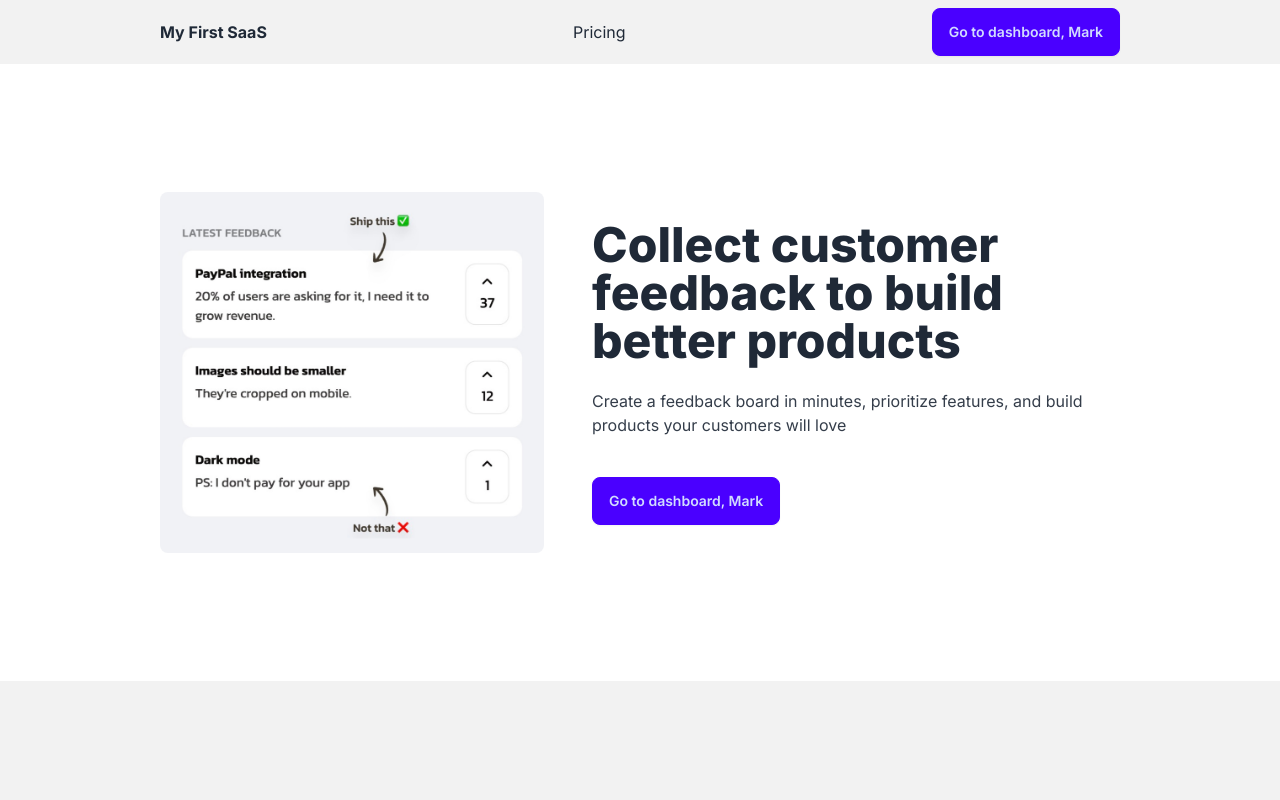
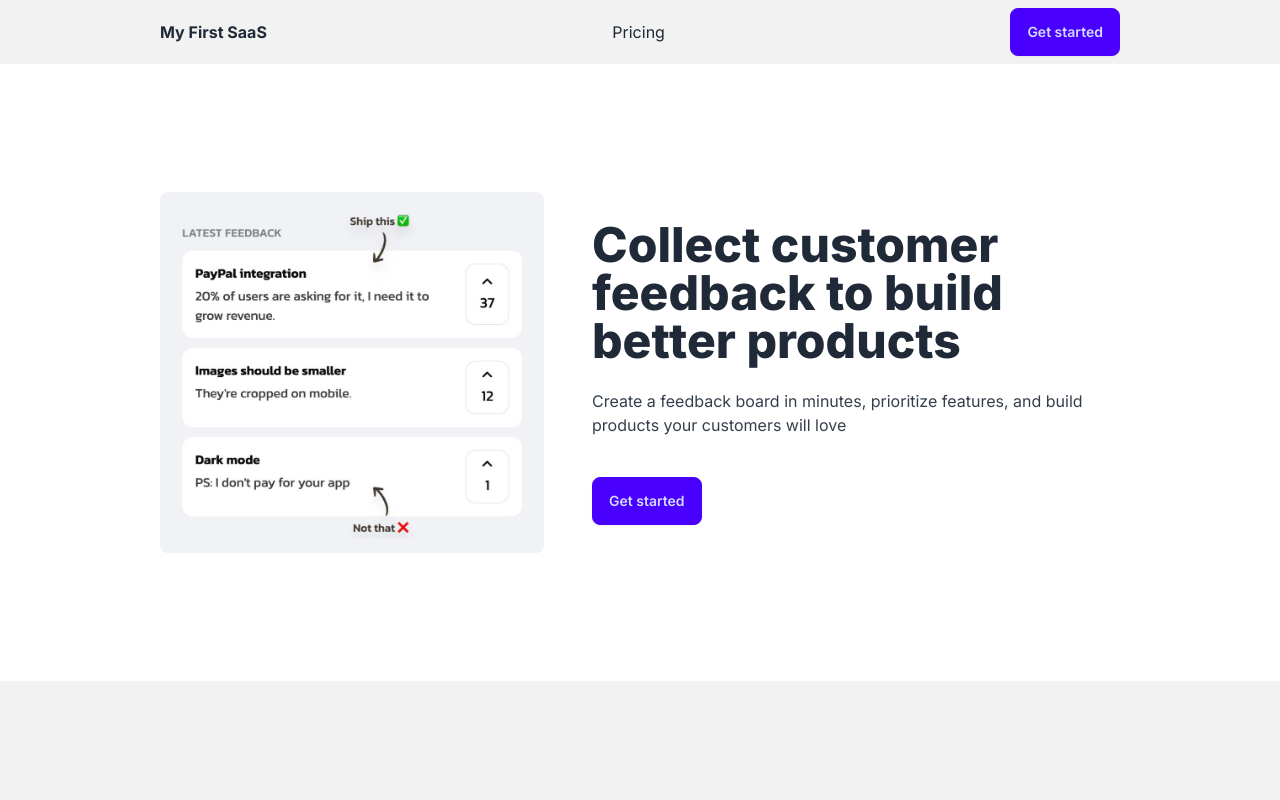
Before and after one commit to michalfilipiuk/course-app, a Next.js app: page / in a window 1280 px wide. Shown: the top 800 px of the page. Built offline with nearby package versions, Linux system fonts and the light colour scheme; no server answers.

Commit message:
user auth, google, email

```diff
--- /dev/null
+++ b/app/api/auth/[...nextauth]/route.js
@@ -0,0 +1,2 @@
+import { handlers } from "@/auth";
+export const {GET, POST} = handlers
--- /dev/null
+++ b/app/api/auth/route.js
@@ -0,0 +1,7 @@
+export function GET() {
+    return Response.json({message: "You just hit an API"})
+}
+
+export function POST() {
+
+}
--- a/app/components/ButtonLogin.js
+++ b/app/components/ButtonLogin.js
@@ -1,11 +1,30 @@
-import Link from "next/link"
+"use client";
+import Link from "next/link";
+import { signIn } from "next-auth/react";
 
-const ButtonLogin = ({isLoggedIn, name, extraStyle}) => {
-    if (isLoggedIn) {
-        return <Link href="/dashboard" className={`btn btn-primary + ${extraStyle ? extraStyle : ""}`}>Go to dashboard, {name}</Link>
-    } else {
-        return <button>Login</button>
-    }
-}
+const ButtonLogin = ({ session, name, extraStyle }) => {
+    const dashboardUrl = "/dashboard"
+  if (session) {
+    return (
+      <Link
+        href={dashboardUrl}
+        className={`btn btn-primary + ${extraStyle ? extraStyle : ""}`}
+      >
+        Go to dashboard, {session.user.name || "friend"}
+      </Link>
+    );
+  } else {
+    return (
+      <button
+        className={`btn btn-primary ${extraStyle ? extraStyle : ""}`}
+        onClick={() => {
+          signIn(undefined, {callbackUrl: dashboardUrl});
+        }}
+      >
+        Get started
+      </button>
+    );
+  }
+};
 
-export default ButtonLogin
+export default ButtonLogin;
--- /dev/null
+++ b/app/components/ButtonLogout.js
@@ -0,0 +1,9 @@
+"use client";
+import { signOut } from "next-auth/react";
+const ButtonLogout = () => {
+    return(
+        <button className="btn btn-ghost" onClick={()=>signOut()}>Log out</button>
+    )
+}
+
+export default ButtonLogout
--- /dev/null
+++ b/app/dashboard/layout.js
@@ -0,0 +1,10 @@
+import {auth} from "@/auth"
+import {redirect} from "next/navigation"
+
+export default async function LayoutPrivate({children}) {
+    const session = await auth();
+    if (!session) {
+        redirect("/");
+    }
+    return children;
+}
--- a/app/dashboard/page.js
+++ b/app/dashboard/page.js
@@ -1,3 +1,5 @@
+import ButtonLogout from "../components/ButtonLogout";
+
 export default function Dashboard() {
   return (
     <main>
@@ -6,6 +8,7 @@ export default function Dashboard() {
         Create a feedback board in minutes, prioritize features, and build
         products your customers will love
       </div>
+      <ButtonLogout />
     </main>
   );
 }
--- a/app/page.js
+++ b/app/page.js
@@ -2,11 +2,12 @@ import ButtonLogin from "./components/ButtonLogin";
 import FAQListItem from "./components/FAQListItem";
 import Image from "next/image";
 import productDemo from "@/app/productDemo.jpeg"
+import clientPromise from "./utils/mongo";
+import { auth } from "@/auth";
 
-export default function Home() {
-  const isLoggedIn = true;
-  const name = "Mark";
-  const greeting = `Hello ${isLoggedIn ? name : "there"}`;
+
+export default async function Home() {
+  const session = await auth()
 
   const pricingFeaturesList = [
     "Collect customer feedback",
@@ -25,12 +26,12 @@ export default function Home() {
             <a className="link link-hover" href="#pricing">Pricing</a>
           </div>
           <div>
-            <ButtonLogin isLoggedIn={isLoggedIn} name={name} />
+            <ButtonLogin session={session} />
           </div>
         </div>
       </section>
 
-      {/* Hero */}
+      {/* Hero*/}
       <section className="px-8 text-center lg:text-left py-32 max-w-5xl mx-auto flex flex-col lg:flex-row items-center gap-12">
         <Image src={productDemo} className="w-96 rounded-lg"/>
         <div className="flex flex-col items-center lg:items-start">
@@ -41,7 +42,7 @@ export default function Home() {
           Create a feedback board in minutes, prioritize features, and build
           products your customers will love
         </div>
-        <ButtonLogin isLoggedIn={isLoggedIn} name={name} />
+        <ButtonLogin session={session} />
         </div>
       </section>
 
@@ -83,8 +84,7 @@ export default function Home() {
               ))}
             </ul>
             <ButtonLogin
-              isLoggedIn={isLoggedIn}
-              name={name}
+              session={session}
               extraStyle="w-full"
             />
           </div>
--- /dev/null
+++ b/app/utils/mongo.js
@@ -0,0 +1,33 @@
+import { MongoClient, ServerApiVersion } from "mongodb";
+
+  if (!process.env.MONGO_URI) {
+    throw new Error('Invalid/Missing environment variable: "MONGO_URI"');
+  }
+
+  const uri = process.env.MONGO_URI;
+  const options = {
+    serverApi: {
+      version: ServerApiVersion.v1,
+      strict: true,
+      deprecationErrors: true,
+    },
+  };
+
+  let client;
+  let clientPromise;
+
+  if (process.env.NODE_ENV === "development") {
+    let globalWithMongo = global;
+    globalWithMongo._mongoClientPromise = undefined;
+
+    if (!globalWithMongo._mongoClientPromise) {
+      client = new MongoClient(uri, options);
+      globalWithMongo._mongoClientPromise = client.connect();
+    }
+    clientPromise = globalWithMongo._mongoClientPromise;
+  } else {
+    client = new MongoClient(uri, options);
+    clientPromise = client.connect();
+  }
+
+  export default clientPromise;
--- /dev/null
+++ b/auth.js
@@ -0,0 +1,22 @@
+import NextAuth from "next-auth";
+import { MongoDBAdapter } from "@auth/mongodb-adapter";
+import clientPromise from "./app/utils/mongo";
+import Resend from "next-auth/providers/resend";
+import Google from "next-auth/providers/google";
+
+const config = {
+  providers: [
+    Resend({
+      apiKey: process.env.RESEND_KEY,
+      from: "noreply@updates.michaeldesigns.co",
+      name: "Email",
+    }),
+    Google({
+        clientId: process.env.GOOGLE_ID,
+        clientSecret: process.env.GOOGLE_SECRET
+    })
+  ],
+  adapter: MongoDBAdapter(clientPromise),
+};
+
+export const { handlers, signIn, signOut, auth } = NextAuth(config);
--- a/package.json
+++ b/package.json
@@ -9,9 +9,13 @@
     "lint": "next lint"
   },
   "dependencies": {
+    "@auth/mongodb-adapter": "^3.7.4",
+    "mongodb": "^6.12.0",
     "next": "14.2.0",
+    "next-auth": "^5.0.0-beta.25",
     "react": "^18",
-    "react-dom": "^18"
+    "react-dom": "^18",
+    "resend": "^4.1.1"
   },
   "devDependencies": {
     "daisyui": "^4.11.1",
```
Also changed, not shown: 1 other file (tests, documents, lock files or other folders).
